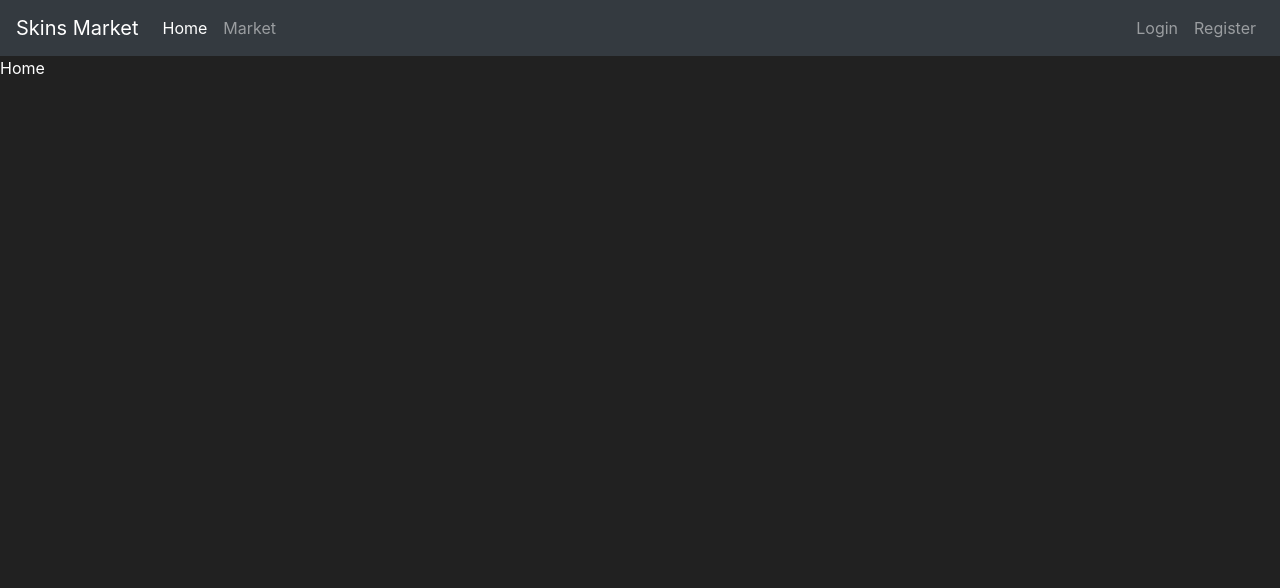
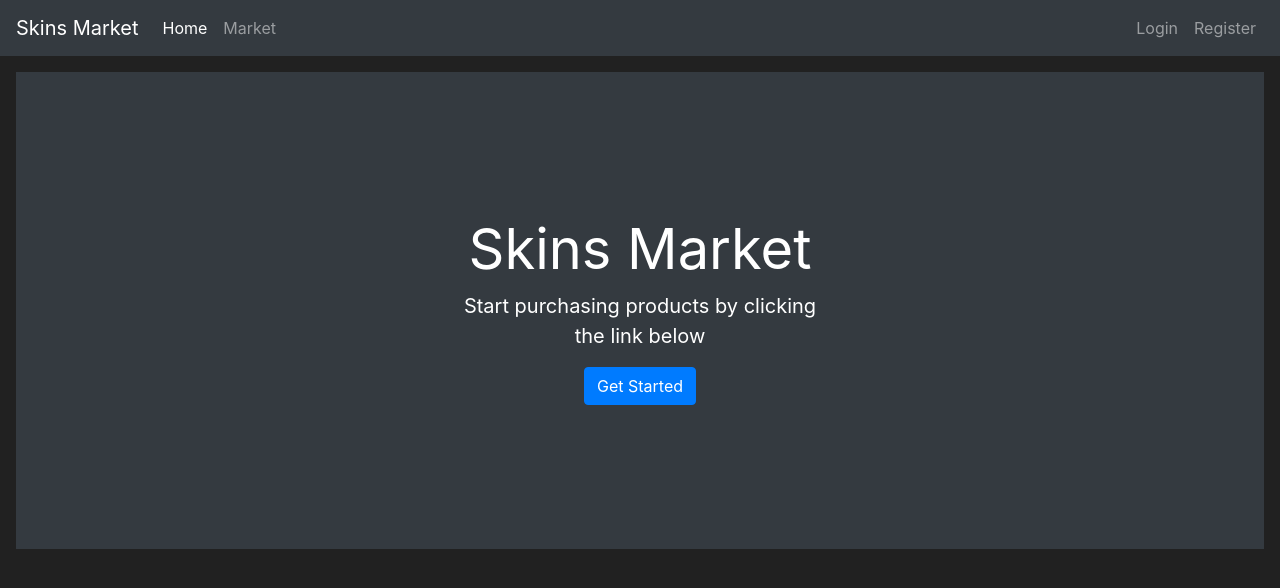
Before and after one commit to Dmytrenko-Roman/flask-learning, a Flask app: page / in a window 1280 px wide. Shown: the top 588 px of the page. Run offline with Flask 2, Linux system fonts and the light colour scheme; parts of the project's set-up code (start-up, migrations or seed data) failed here and were passed over; some libraries are stand-ins or nearby versions.

Commit message:
❄️ Implemented logout ❄️

```diff
--- a/website/market/routes.py
+++ b/website/market/routes.py
@@ -1,5 +1,5 @@
 from flask import render_template, redirect, url_for, flash, get_flashed_messages
-from flask_login import login_user
+from flask_login import login_user, logout_user
 
 from market import app, db
 from market.models import Item, User
@@ -85,3 +85,11 @@ def login_page():
             flash('Username and password are not match!', category='danger')
 
     return render_template('login.html', **values)
+
+
+@app.route('/logout')
+def logout_page():
+    logout_user()
+    flash('You have been logged out!', category='info')
+
+    return redirect(url_for('home_page'))
--- a/website/market/templates/base.html
+++ b/website/market/templates/base.html
@@ -39,7 +39,7 @@
                 <a class="nav-link active">Welcome, {{ current_user.username }}</a>
               </li>
               <li class="nav-item">
-                <a class="nav-link" href="#">Logout</a>
+                <a class="nav-link" href="{{ url_for('logout_page') }}">Logout</a>
               </li>
             </ul>
           {% else %}
--- a/website/market/templates/home.html
+++ b/website/market/templates/home.html
@@ -1,8 +1,15 @@
 {% extends 'base.html' %}
 {% block title %}
-    Home Page
+    Welcome to Jim Shaped Coding Market
 {% endblock %}
-
 {% block content %}
-    Home
+    <div class="position-relative overflow-hidden p-3 p-md-5 m-md-3 text-center bg-dark" style="color:white">
+        <div class="col-md-5 p-lg-5 mx-auto my-5">
+            <h1 class="display-4 font-weight-normal">Skins Market</h1>
+            <p class="lead font-weight-normal">Start purchasing products by clicking the link below</p>
+            <a class="btn btn-primary" href="{{ url_for('market_page') }}">Get Started</a>
+        </div>
+        <div class="product-device box-shadow d-none d-md-block"></div>
+        <div class="product-device product-device-2 box-shadow d-none d-md-block"></div>
+    </div>
 {% endblock %}
```
